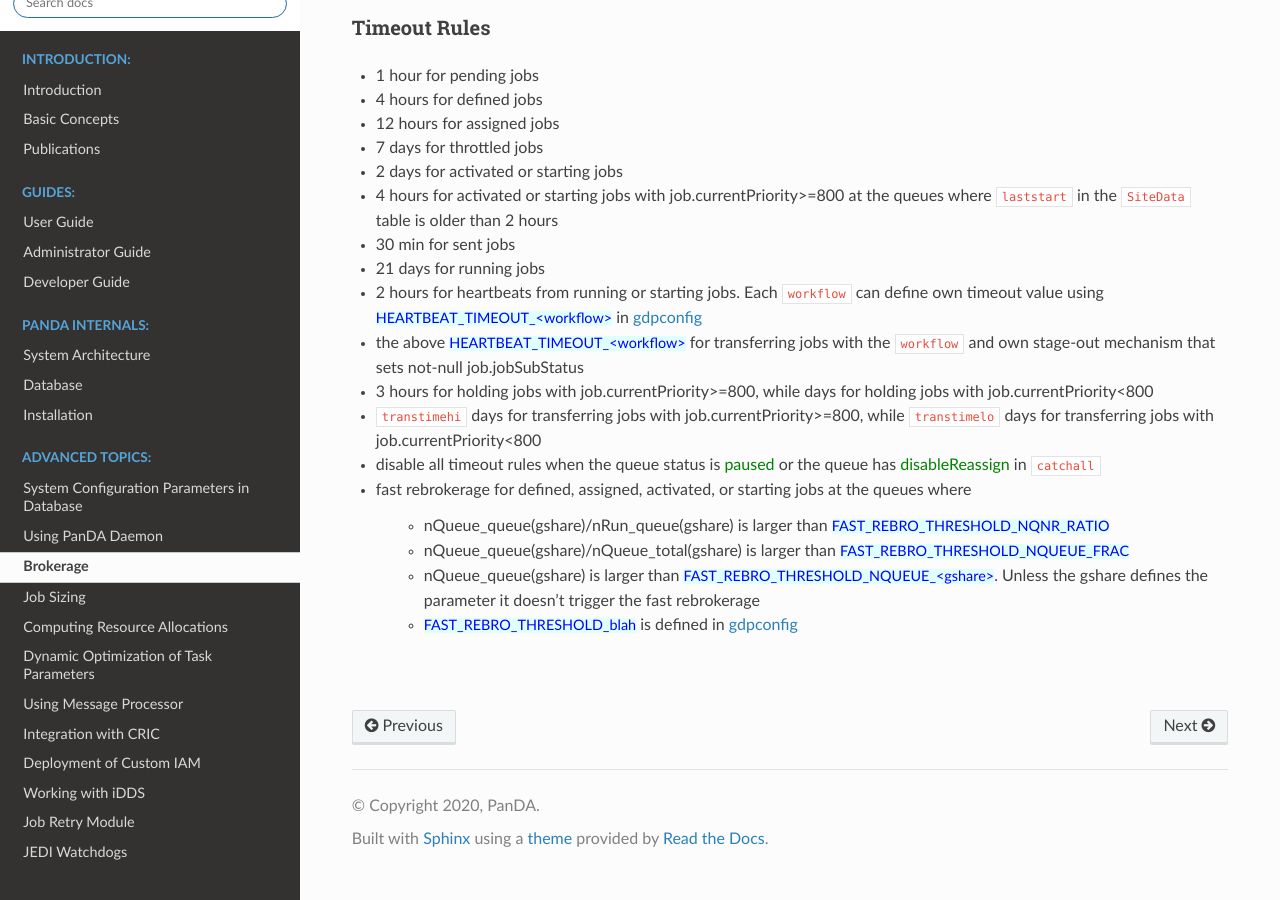
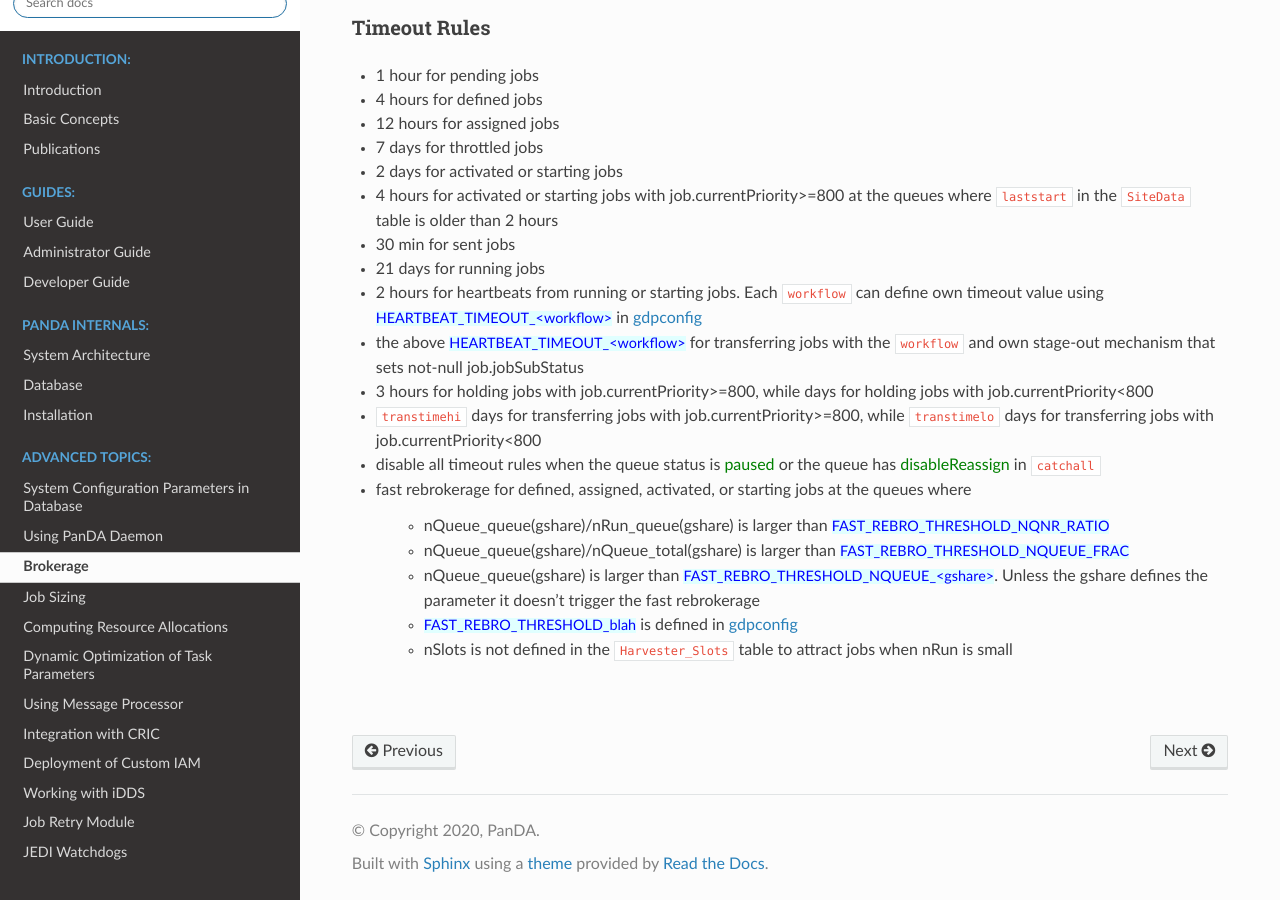
Before and after one commit to PanDAWMS/panda-docs, a Sphinx documentation site: the page built from docs/source/advanced/brokerage.rst, in a window 1280 px wide and 900 px high, scrolled down 6486 px. Built offline with Sphinx 7.4.7 and the Read the Docs theme 2.0.0, drawn with Linux system fonts in a browser that asks for light colours; pages that are not in the unit, such as notebooks, are missing from menus.

Commit message:
fast rebro

```diff
--- a/docs/source/advanced/brokerage.rst
+++ b/docs/source/advanced/brokerage.rst
@@ -376,5 +376,6 @@ Timeout Rules
    * nQueue_queue(gshare) is larger than :hblue:`FAST_REBRO_THRESHOLD_NQUEUE_<gshare>`. Unless the gshare
      defines the parameter it doesn't trigger the fast rebrokerage
    * :hblue:`FAST_REBRO_THRESHOLD_blah` is defined in :doc:`gdpconfig </advanced/gdpconfig>`
+   * nSlots is not defined in the ``Harvester_Slots`` table to attract jobs when nRun is small
 
 |br|
```
